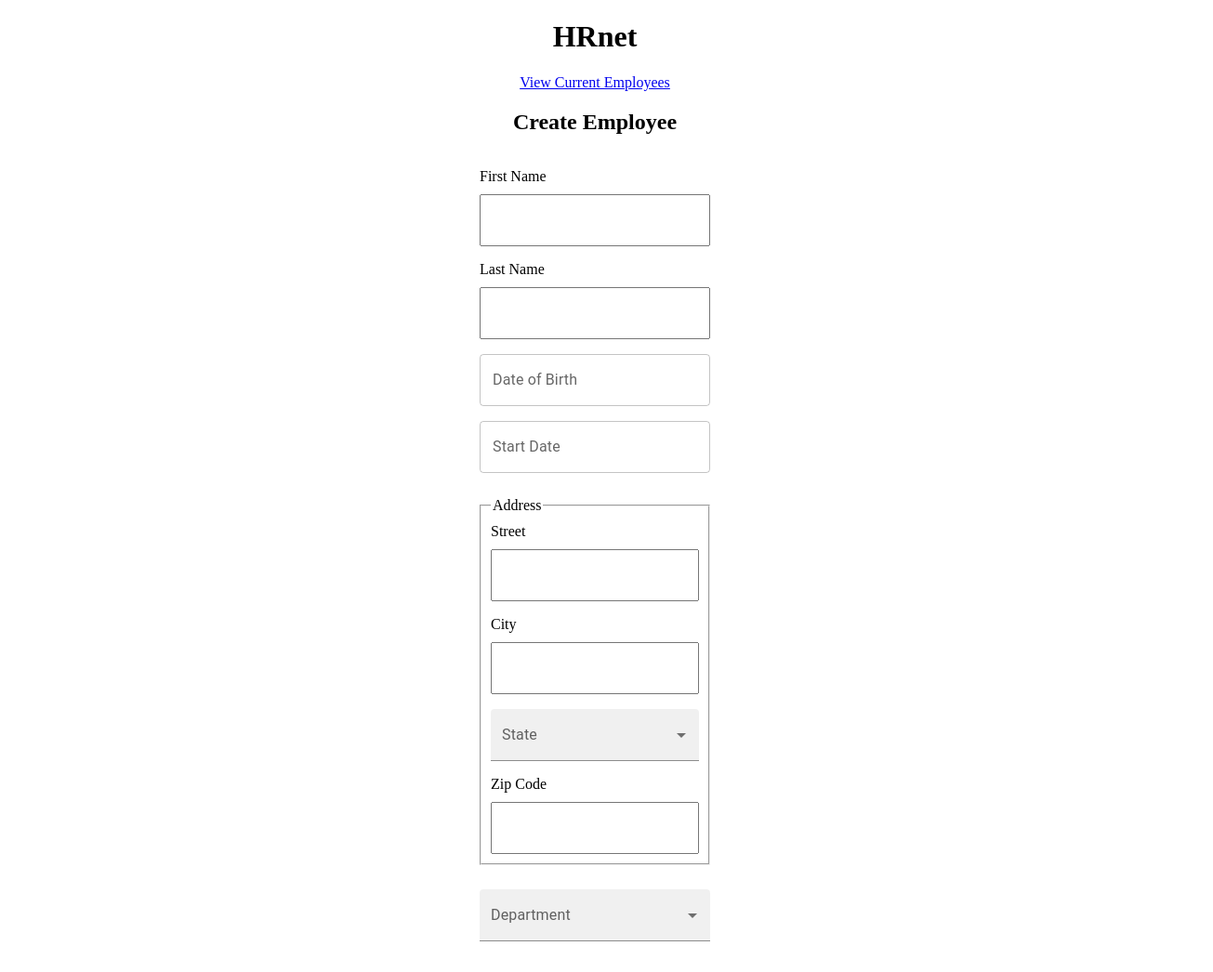
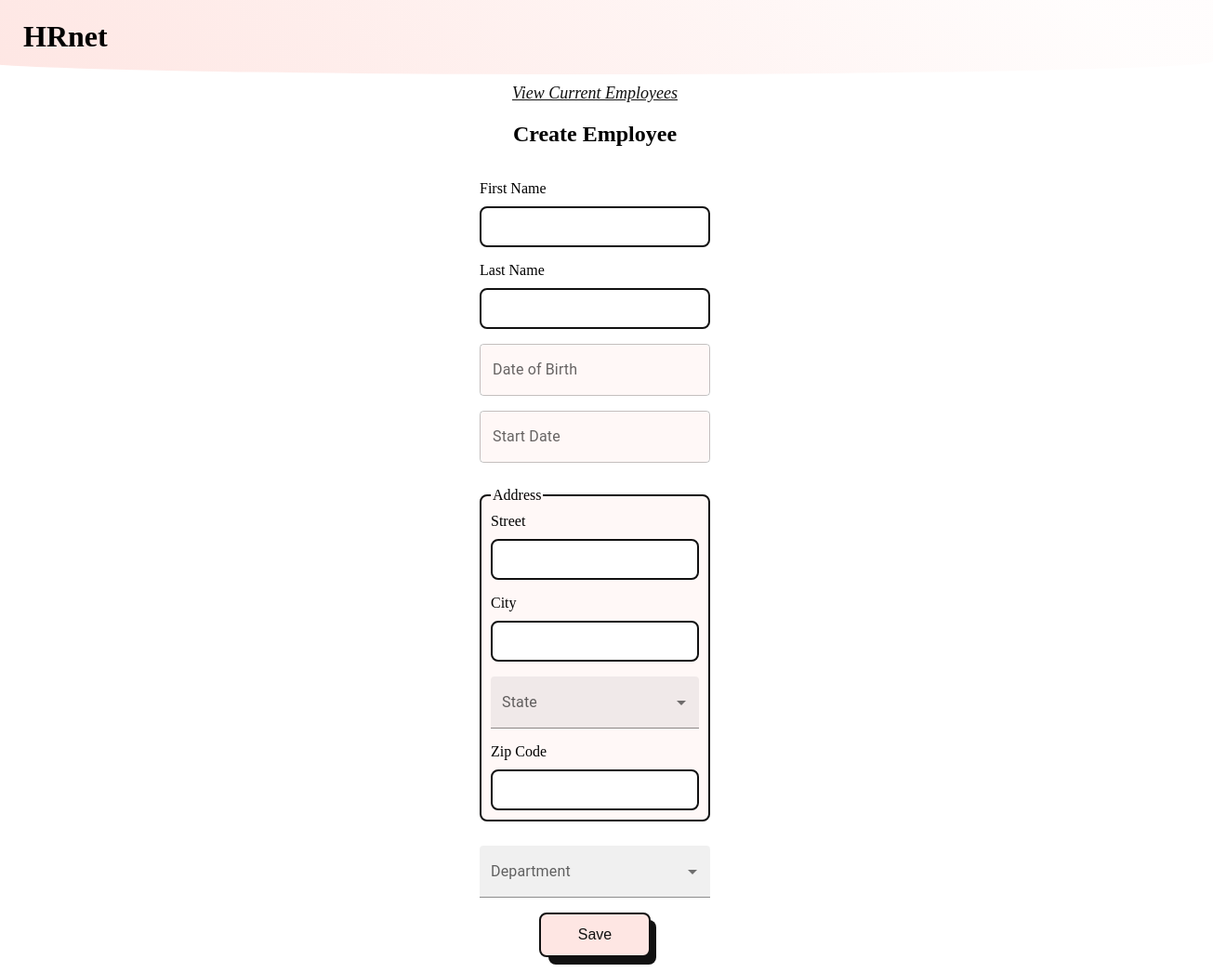
Before and after one commit to SamDASO/HRNet, a React (Vite) app: page / in a window 1280 px wide. Shown: the whole page at 93% size, 1305 px wide, since content can reach past the window. Built offline with nearby package versions, Linux system fonts and the light colour scheme.

Commit message:
Improvement in the components and design of the home page

```diff
--- /dev/null
+++ b/src/components/Button/button.jsx
@@ -0,0 +1,16 @@
+import styles from "./button.module.scss";
+import PropTypes from "prop-types"
+
+function Button({classStyle, children, onclickFunction}) {
+return(
+    <button className={`${styles.container} ${classStyle}`} onClick={onclickFunction}>{children}</button>
+)
+}
+
+Button.propTypes = {
+    classStyle: PropTypes.styles,
+    children: PropTypes.any.isRequired,
+    onclickFunction: PropTypes.func
+}
+
+export default Button;
--- /dev/null
+++ b/src/components/Button/button.module.scss
@@ -0,0 +1,46 @@
+.container {
+    position: relative;
+    appearance: none;
+    border: 2px solid #111;
+    border-radius: 8px;
+    background-color: #fee6e3;
+    box-sizing: border-box;
+    color: #111;
+    cursor: pointer;
+    font-size: 16px;
+    height: 48px;
+    text-decoration: none;
+    padding: 0 25px;
+
+    &::after{
+        background-color: #111;
+        border-radius: 8px;
+        content: "";
+        display: block;
+        height: 48px;
+        left: 0;
+        width: 100%;
+        position: absolute;
+        top: -2px;
+        transform: translate(8px, 8px);
+        transition: transform .2s ease-out;
+        z-index: -1;
+    }
+
+    &:hover {
+        outline: 0;
+
+        &::after{
+            transform: translate(0, 0);
+        }
+    }
+
+    &:active{
+        background-color: #ffdeda;
+        outline: 0;
+    }
+
+    @media screen and (min-width: 768px) {
+        padding: 0 40px;
+    }
+}
--- a/src/components/CreateForm/createForm.jsx
+++ b/src/components/CreateForm/createForm.jsx
@@ -1,24 +1,22 @@
 import styles from "./createForm.module.scss"
-import { AdapterDayjs } from '@mui/x-date-pickers/AdapterDayjs';
-import { LocalizationProvider } from '@mui/x-date-pickers/LocalizationProvider';
-import { DatePicker } from '@mui/x-date-pickers/DatePicker';
 import { useState } from "react";
 import { useDispatch } from "react-redux";
 import { updateUserName, updateBirthday, updateStartDay } from "../../api/api";
 import { states } from "../../data/states";
 import { departments } from "../../data/departments";
 import DropDownMenu from "../DropDownMenu/dropDownMenu";
+import Button from "../Button/button";
+import DatePickerComponent from "../DatePicker/datePicker";
 
 
 function CreateForm() {
 
     const [newFirstName, setNewFirstName] = useState('');
     const [newLastName, setNewLastName] = useState('');
+    const [errorMessage, setErrorMessage] = useState('');
+    const dispatch = useDispatch();
     const [newBirthday, setNewBirthday] = useState(null);
     const [newStartDay, setNewStartDay] = useState(null);
-    const [errorMessage, setErrorMessage] = useState('');
-    const dispatch = useDispatch();
-
     const statesData = states;
     const departmentsData = departments;
 
@@ -39,41 +37,44 @@ function CreateForm() {
   return (
       <form action="#" id="create-employee" className={styles.formContainer} onSubmit={handleSubmit}>
 
-        <div className={`${styles.firstName} ${styles.subDiv}`}>
+        <div className={styles.subDiv}>
             <label htmlFor="first-name">First Name</label>
             <input type="text" className={styles.input} id="first-name" value={newFirstName} onChange={(e) => setNewFirstName(e.target.value)}/>
         </div>
 
-        <div className={`${styles.lastName} ${styles.subDiv}`}>
+        <div className={styles.subDiv}>
             <label htmlFor="last-name">Last Name</label>
             <input type="text" className={styles.input} id="last-name" value={newLastName} onChange={(e) => setNewLastName(e.target.value)}/>
         </div>
 
-        <LocalizationProvider dateAdapter={AdapterDayjs} >
-        <DatePicker sx={{ width:"100%" }} label="Date of Birth" value={newBirthday} onChange={(date) => setNewBirthday(date)}/>
-        </LocalizationProvider>
+        <DatePickerComponent
+            label="Date of Birth"
+            value={newBirthday}
+            onChangeFunction={(date) => setNewBirthday(date)}
+        />
 
-        <LocalizationProvider dateAdapter={AdapterDayjs} >
-        <DatePicker sx={{ width:"100%" }} label="Start Date" value={newStartDay} onChange={(date) => setNewStartDay(date)}/>
-        </LocalizationProvider>
-
+        <DatePickerComponent
+            label="Start Date"
+            value={newStartDay}
+            onChangeFunction={(date) => setNewStartDay(date)}
+        />
 
         <fieldset className={styles.address}>
             <legend>Address</legend>
 
-            <div className={`${styles.street} ${styles.subDiv}`}>
+            <div className={styles.subDiv}>
                 <label htmlFor="street">Street</label>
                 <input className={styles.input} id="street" type="text" />
             </div>
 
-            <div className={`${styles.city} ${styles.subDiv}`}>
+            <div className={styles.subDiv}>
                 <label htmlFor="city">City</label>
                 <input className={styles.input} id="city" type="text" />
             </div>
 
             <DropDownMenu data={statesData} dataName="State" />
 
-            <div className={`${styles.zipCode} ${styles.subDiv}`}>
+            <div className={styles.subDiv}>
                 <label htmlFor="zip-code">Zip Code</label>
                 <input className={styles.input} id="zip-code" type="number" />
             </div>
@@ -82,6 +83,7 @@ function CreateForm() {
         <DropDownMenu data={departmentsData} dataName="Department"/>
 
         { errorMessage && <div className={styles.error}>{errorMessage}</div>}
+        <Button classStyle={styles.btnSubmit}>Save</Button>
       </form>
   );
 }
--- a/src/components/CreateForm/createForm.module.scss
+++ b/src/components/CreateForm/createForm.module.scss
@@ -14,8 +14,13 @@
     width:100%;
 }
 
+
 .input {
-    height: 50px;
+    height: 30px;
+    border: 2px solid #111;
+    border-radius: 8px;
+    font-size: 16px;
+    padding: 5px;
 }
 
 .address {
@@ -27,4 +32,11 @@
     margin: 10px 0;
     padding: 10px;
     box-sizing: border-box;
+    border: 2px solid #111;
+    border-radius: 8px;
+    background-color: #fee6e349;
 }
+
+.btnSubmit{
+    align-self: center;
+}
--- /dev/null
+++ b/src/components/DatePicker/datePicker.jsx
@@ -0,0 +1,29 @@
+import { AdapterDayjs } from '@mui/x-date-pickers/AdapterDayjs';
+import { LocalizationProvider } from '@mui/x-date-pickers/LocalizationProvider';
+import { DatePicker } from '@mui/x-date-pickers/DatePicker';
+import PropTypes from "prop-types"
+
+function DatePickerComponent({label, value, onChangeFunction}) {
+
+  return (
+    <LocalizationProvider dateAdapter={AdapterDayjs} >
+        <DatePicker
+        sx={{
+            width: "100%",
+            borderRadius: "8px",
+            backgroundColor: "#fee6e349"
+        }}
+        label={label}
+        value={value}
+        onChange={onChangeFunction}/>
+        </LocalizationProvider>
+  );
+}
+
+DatePickerComponent.propTypes = {
+  label: PropTypes.string.isRequired,
+  value: PropTypes.any.isRequired,
+  onChangeFunction: PropTypes.func.isRequired,
+}
+
+export default DatePickerComponent;
--- a/src/components/DropDownMenu/dropDownMenu.jsx
+++ b/src/components/DropDownMenu/dropDownMenu.jsx
@@ -1,4 +1,3 @@
-// import styles from "./dropDownMenu.module.scss";
 import { useState } from "react";
 import InputLabel from '@mui/material/InputLabel';
 import MenuItem from '@mui/material/MenuItem';
--- a/src/components/Header/header.module.scss
+++ b/src/components/Header/header.module.scss
@@ -1,5 +1,12 @@
 .container {
     display: flex;
     align-items: center;
-    justify-content: center;
+    justify-content: flex-start;
+    padding-left:50px;
+    background-image: linear-gradient( -135deg, #fee6e317 10%, #fee6e3 100%);
+    width: 100%;
+    position: relative;
+	overflow: hidden;
+	border-radius: 0 0 85% 85% / 30%;
+    margin-bottom: 10px;
 }
--- a/src/pages/Home/home.jsx
+++ b/src/pages/Home/home.jsx
@@ -8,7 +8,7 @@ function Home() {
   return (
       <div className={styles.container}>
         <Header title="HRnet"/>
-        <Link to="/create">View Current Employees</Link>
+        <Link className={styles.link} to="/create">View Current Employees</Link>
         <h2>Create Employee</h2>
         <CreateForm />
       </div>
--- a/src/pages/Home/home.module.scss
+++ b/src/pages/Home/home.module.scss
@@ -5,3 +5,12 @@
     align-items: center;
     margin: auto;
 }
+
+.link {
+    text-align: start;
+    text-wrap: nowrap;
+    width: auto;
+    font-size: 18px;
+    font-style:italic;
+    color:#111;
+}
```
Also changed, not shown: src/components/DropDownMenu/dropDownMenu.module.scss (deleted).
